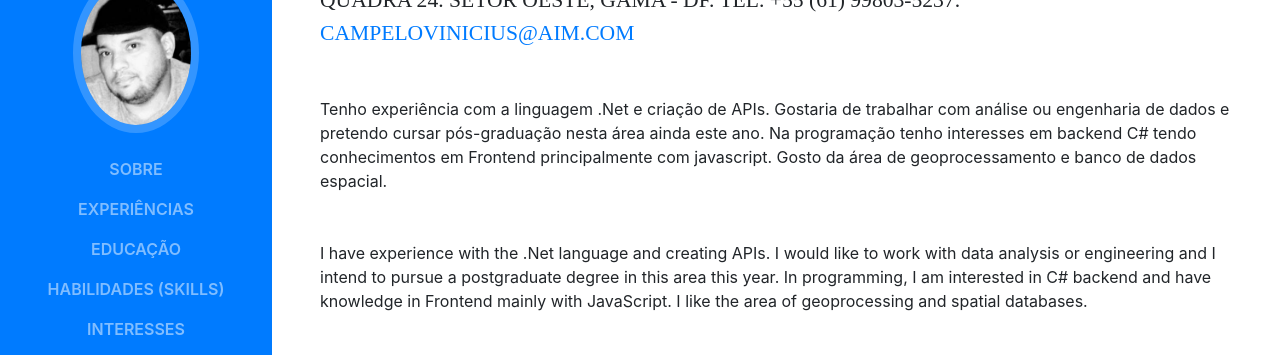
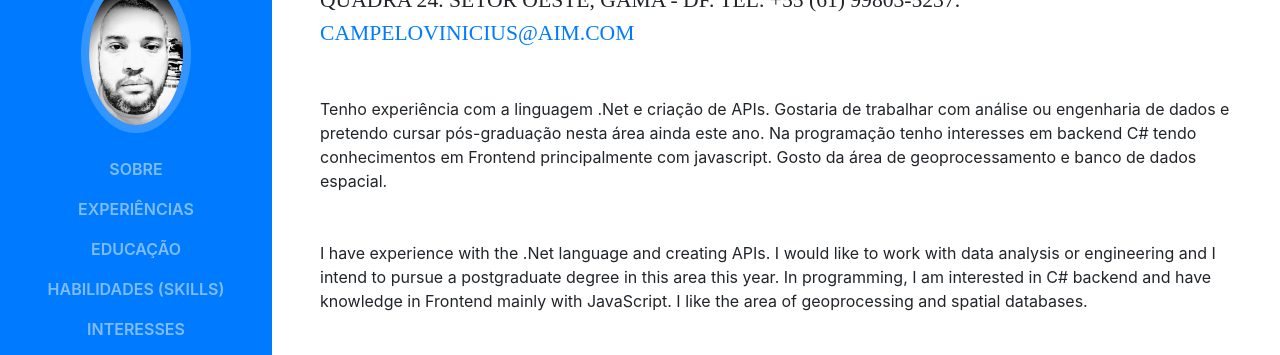
Before and after one commit to vinicius-campelo/vinicius-campelo.github.io, a website with bundled scripts: page index.html in a window 1280 px wide. Shown: the part 223-578 px from the top of the page. Built offline with nearby package versions, Linux system fonts and the light colour scheme; a web font is replaced by a local one.

Commit message:
add novas alteracoes

```diff
--- a/index.html
+++ b/index.html
@@ -31,7 +31,7 @@
       <a class="navbar-brand js-scroll-trigger" href="#page-top">
         <span class="d-block d-lg-none">Start Bootstrap</span>
         <span class="d-none d-lg-block">
-          <img class="img-fluid img-profile rounded-circle mx-auto mb-2" src="img/profile.jpg" alt="">
+          <img class="img-fluid img-profile rounded-circle mx-auto mb-2" src="img/profile1.jpg" alt="">
         </span>
       </a>
       <button class="navbar-toggler" type="button" data-toggle="collapse" data-target="#navbarSupportedContent" aria-controls="navbarSupportedContent" aria-expanded="false" aria-label="Toggle navigation">
```
Also changed, not shown: img/profile1.jpg (added).
